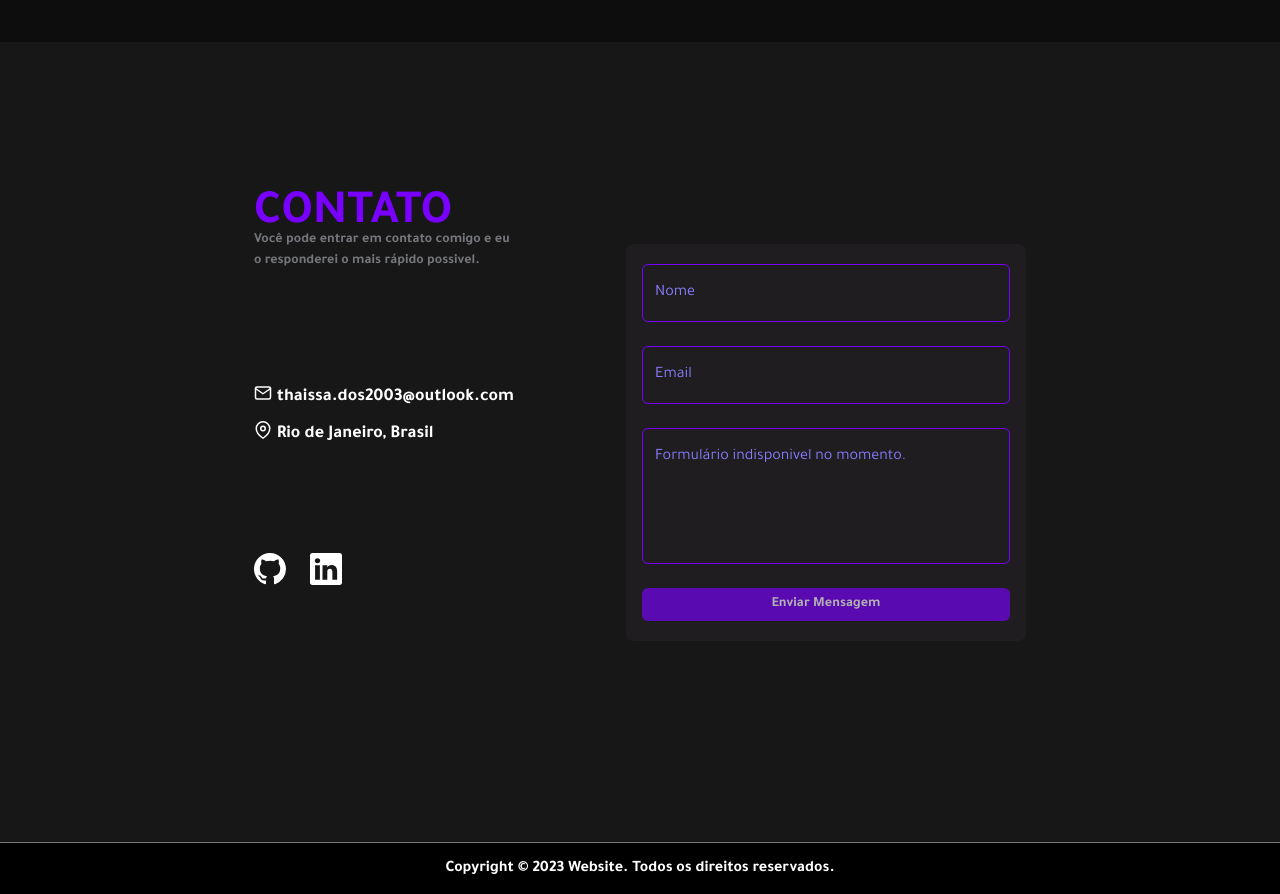
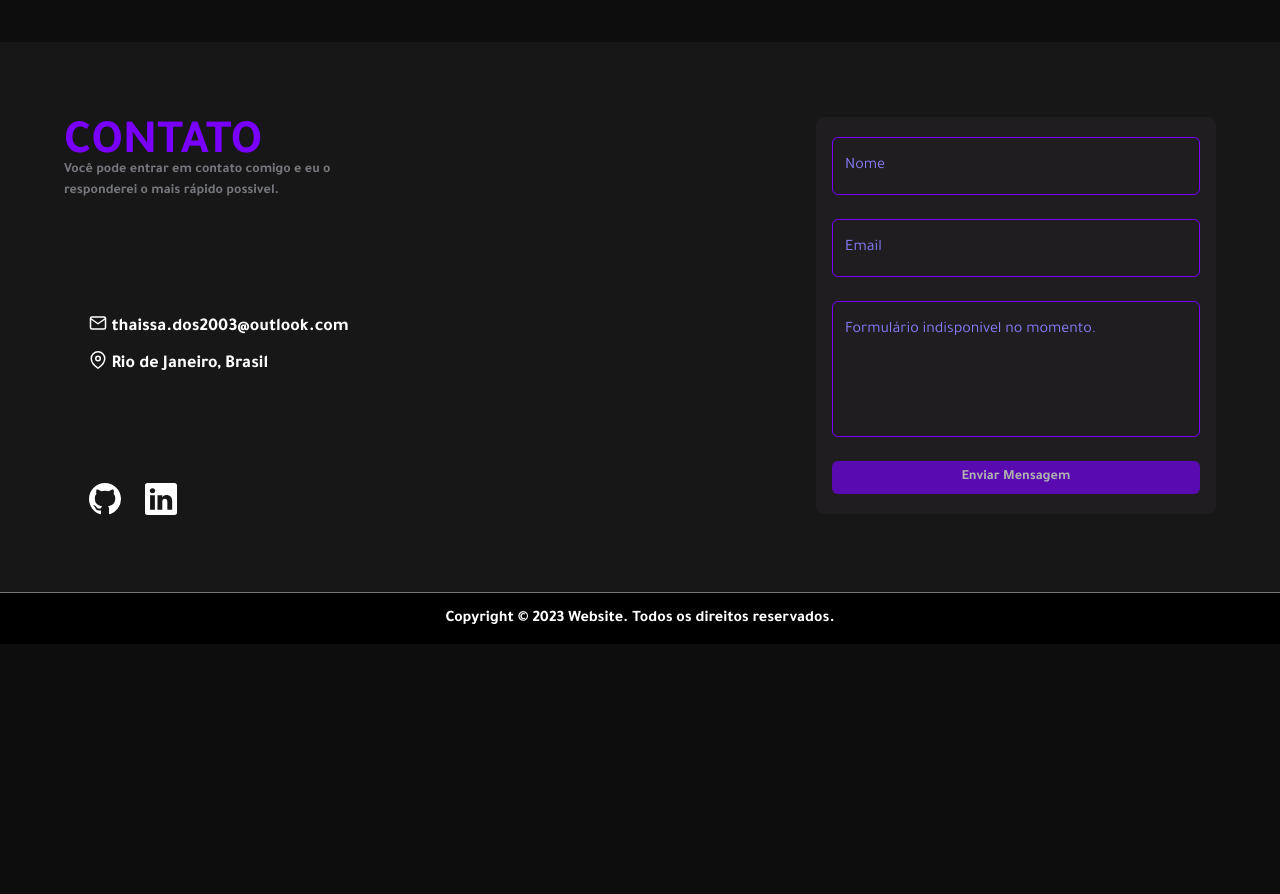
Before and after one commit to thaissacarvalho/portfolio, a React (Vite) app: page / in a window 1280 px wide. Shown: the part 2081-2975 px from the top of the page. After the commit the page ends 2725 px from the top, so only its background shows below. Built offline with nearby package versions, Linux system fonts and the light colour scheme.

Commit message:
updated section contact

```diff
--- a/src/Sass/Components/Contact/_contact.scss
+++ b/src/Sass/Components/Contact/_contact.scss
@@ -3,8 +3,9 @@
 @import "./TitleContact/titleContact";
 
 .contact__container {
-    width: 50%;
+    width: 90vw;
     @include disFlexCenter;
+    align-items: start;
     flex-direction: column;
     gap: 3rem;
 
@@ -17,7 +18,7 @@
         justify-self: flex-end;
     }
 
-    @media (min-width: 768px) {
+    @media (min-width: 720px) {
         display: grid;
         grid-template-columns: 1fr 1fr 1fr;
         grid-template-rows: auto auto auto;
@@ -30,6 +31,7 @@
 
         .add-information__container {
             order: 1;
+            align-self: start;
         }
 
         .form {
@@ -37,4 +39,8 @@
             grid-area: form;
         }
     }
+
+    @media (min-width: 1024px) {
+        height: 400px;
+    }
 }
--- a/src/Sass/Layout/_section.scss
+++ b/src/Sass/Layout/_section.scss
@@ -47,6 +47,6 @@
     }
 
     @media(min-width: 1024px) {
-        height: 100vh;
+        height: 550px;
     }
 }
```
Also changed, not shown: src/Sass/app.css, 1 other file (tests, documents, lock files or other folders).
